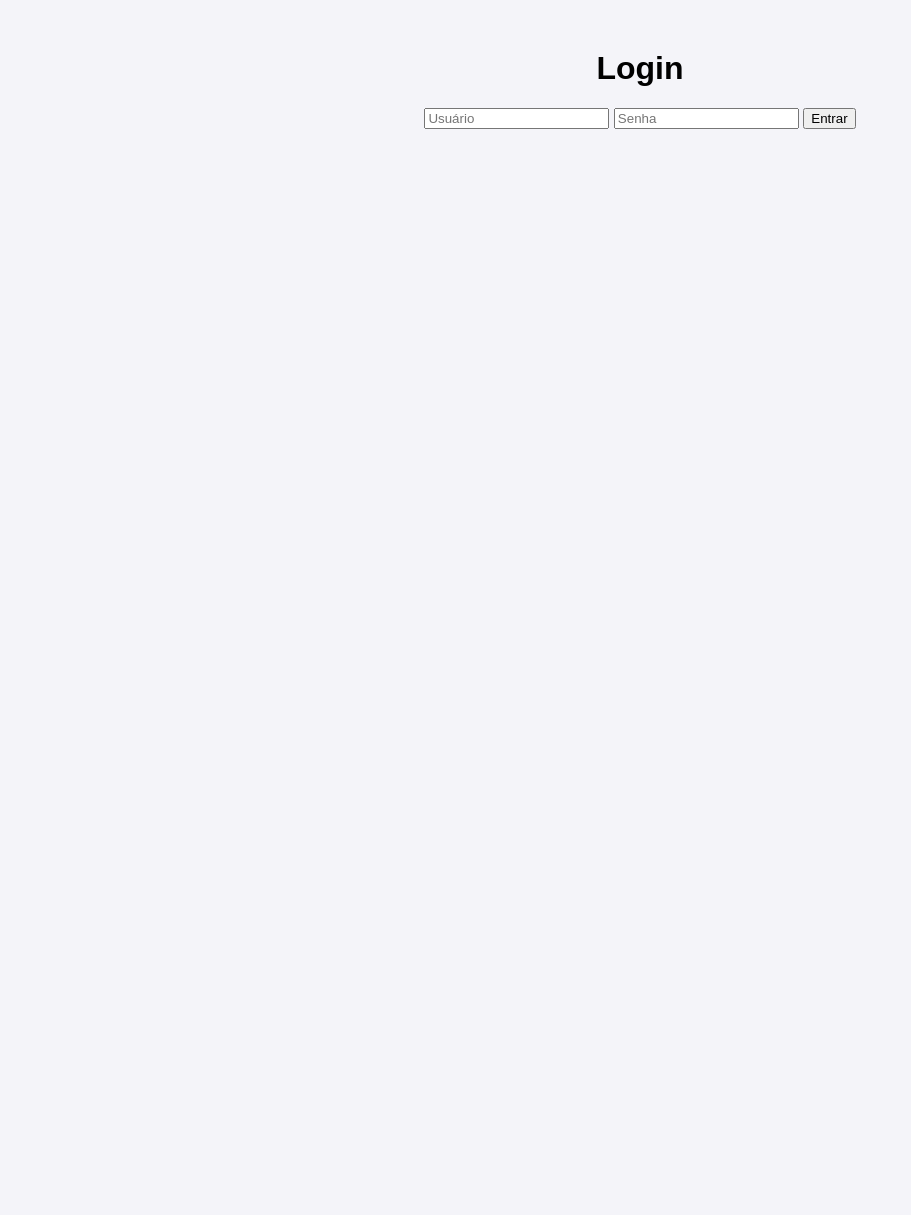
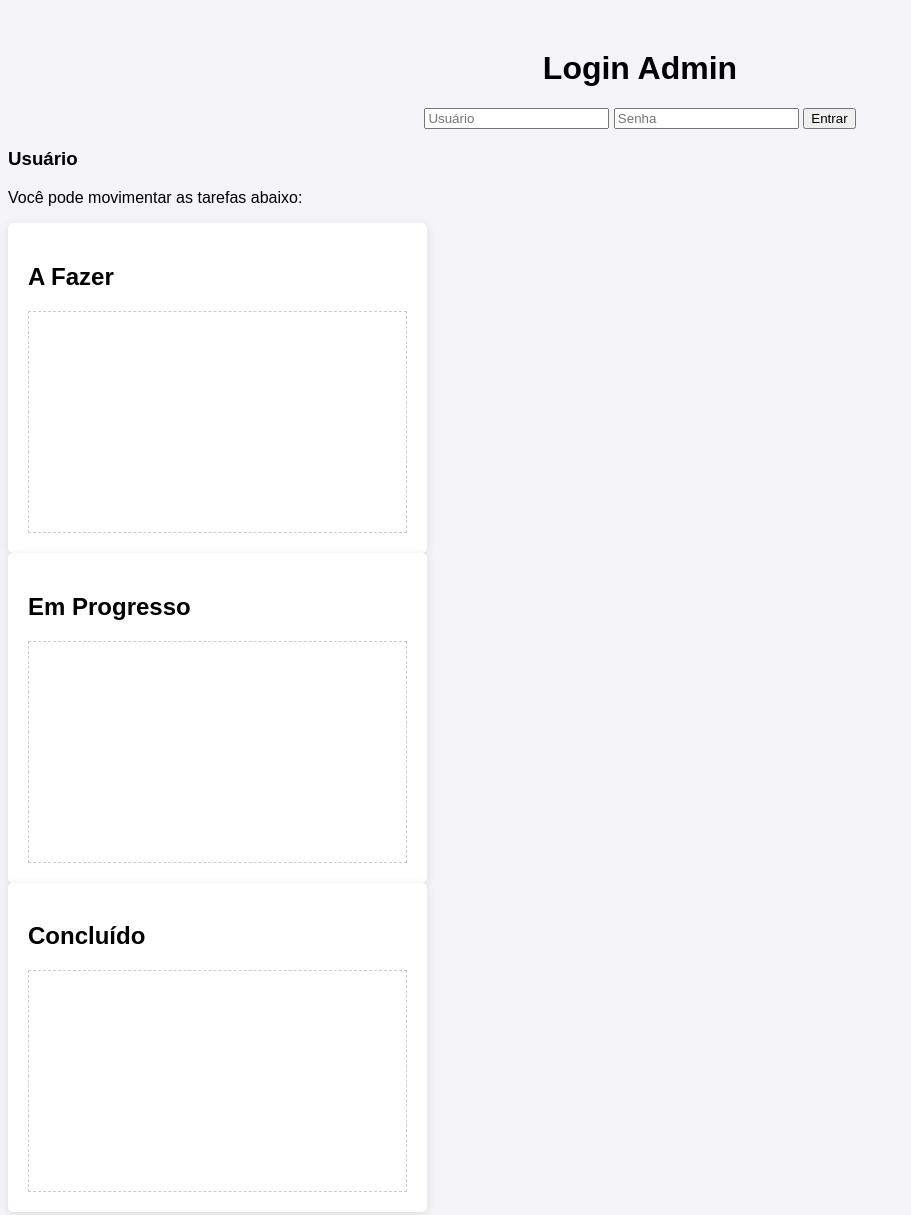
Before and after one commit to Fufs2/Kanban, a plain HTML site: page index.html in a window 1280 px wide. Shown: the whole page, without its empty margins (0-911 px from the left). Before the commit the page ends 800 px from the top, so only its background shows below. Drawn offline with Linux system fonts and the light colour scheme.

Commit message:
Update index.html

```diff
--- a/index.html
+++ b/index.html
@@ -8,7 +8,7 @@
 </head>
 <body>
     <div id="login-form">
-        <h1>Login</h1>
+        <h1>Login Admin</h1>
         <input type="text" id="username" placeholder="Usuário" required>
         <input type="password" id="password" placeholder="Senha" required>
         <button onclick="login()">Entrar</button>
@@ -31,12 +31,24 @@
                 <div class="kanban-items" id="done-items"></div>
             </div>
         </div>
+    </div>
 
-        <div id="admin-controls" style="display: none;">
-            <h2>Atribuir Tarefas</h2>
-            <input type="text" id="assign-username" placeholder="Usuário (ex: user1)">
-            <input type="text" id="assign-task" placeholder="Tarefa a ser atribuída">
-            <button onclick="assignTask()">Atribuir Tarefa</button>
+    <div>
+        <h3>Usuário</h3>
+        <p>Você pode movimentar as tarefas abaixo:</p>
+        <div id="user-kanban-board">
+            <div class="kanban-column" id="todo-user">
+                <h2>A Fazer</h2>
+                <div class="kanban-items" id="todo-items-user"></div>
+            </div>
+            <div class="kanban-column" id="in-progress-user">
+                <h2>Em Progresso</h2>
+                <div class="kanban-items" id="inprogress-items-user"></div>
+            </div>
+            <div class="kanban-column" id="done-user">
+                <h2>Concluído</h2>
+                <div class="kanban-items" id="done-items-user"></div>
+            </div>
         </div>
     </div>
 
```
